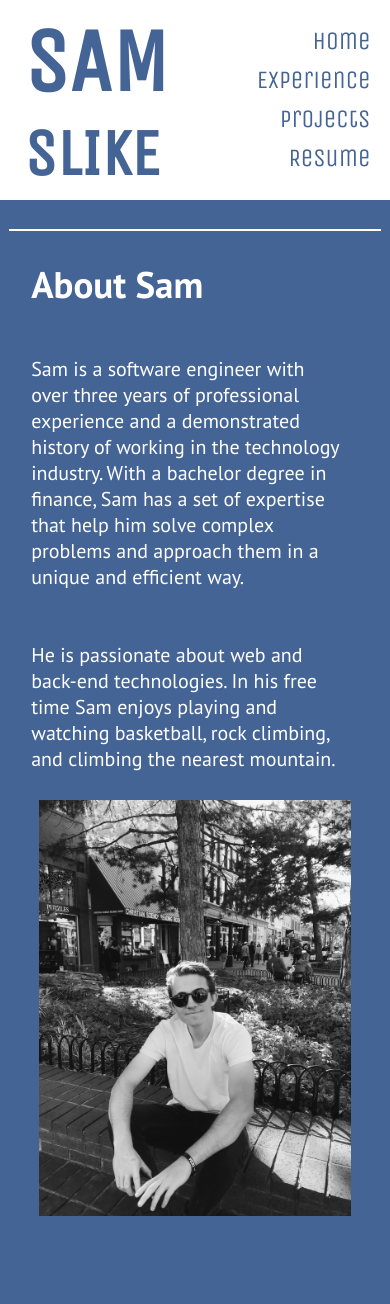
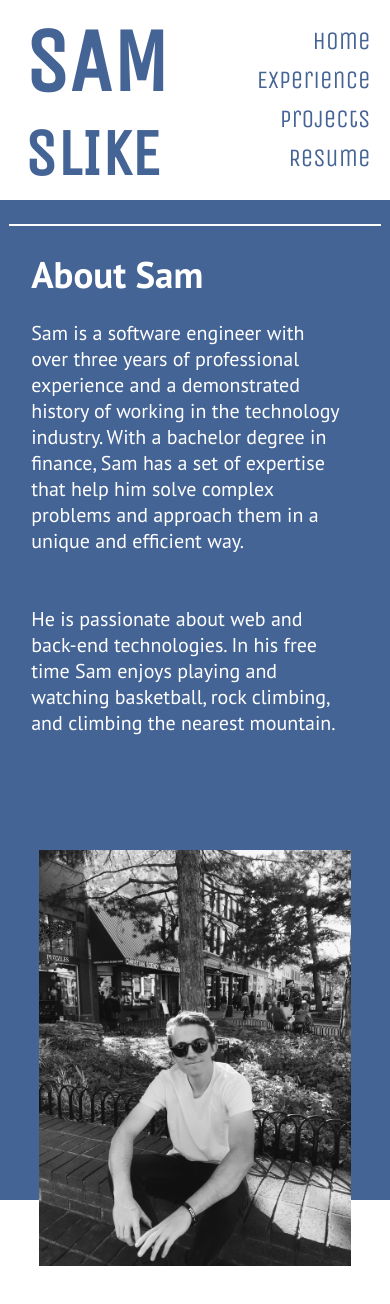
Before and after one commit to slike100/Website, a Vue app: page / in a window 390 px wide. Shown: the top 1304 px of the page. After the commit the page ends 1270 px from the top, so only its background shows below. Built offline with nearby package versions, Linux system fonts and the light colour scheme.

Commit message:
quick fix mobile styling

```diff
--- a/src/views/Home.vue
+++ b/src/views/Home.vue
@@ -137,4 +137,25 @@ export default {
     }
 }
 }
+
+
+@media (max-width: 399px){
+  .about {
+    width: 100%;
+    height: 1000px;
+    background: #456496;
+    margin: 0;
+    display: grid;
+    grid-template-columns: repeat(1, 100%);
+    grid-template-rows: 5% 7% 25% 28% 11.5% 11.5%;
+    .firstParagraph {
+      grid-row-start: 3;
+      grid-row-end: 5;
+    }
+    .imgContainer {
+      grid-row-start: 5;
+      grid-row-end: 6;
+    }
+  }
+}
 </style>
```
